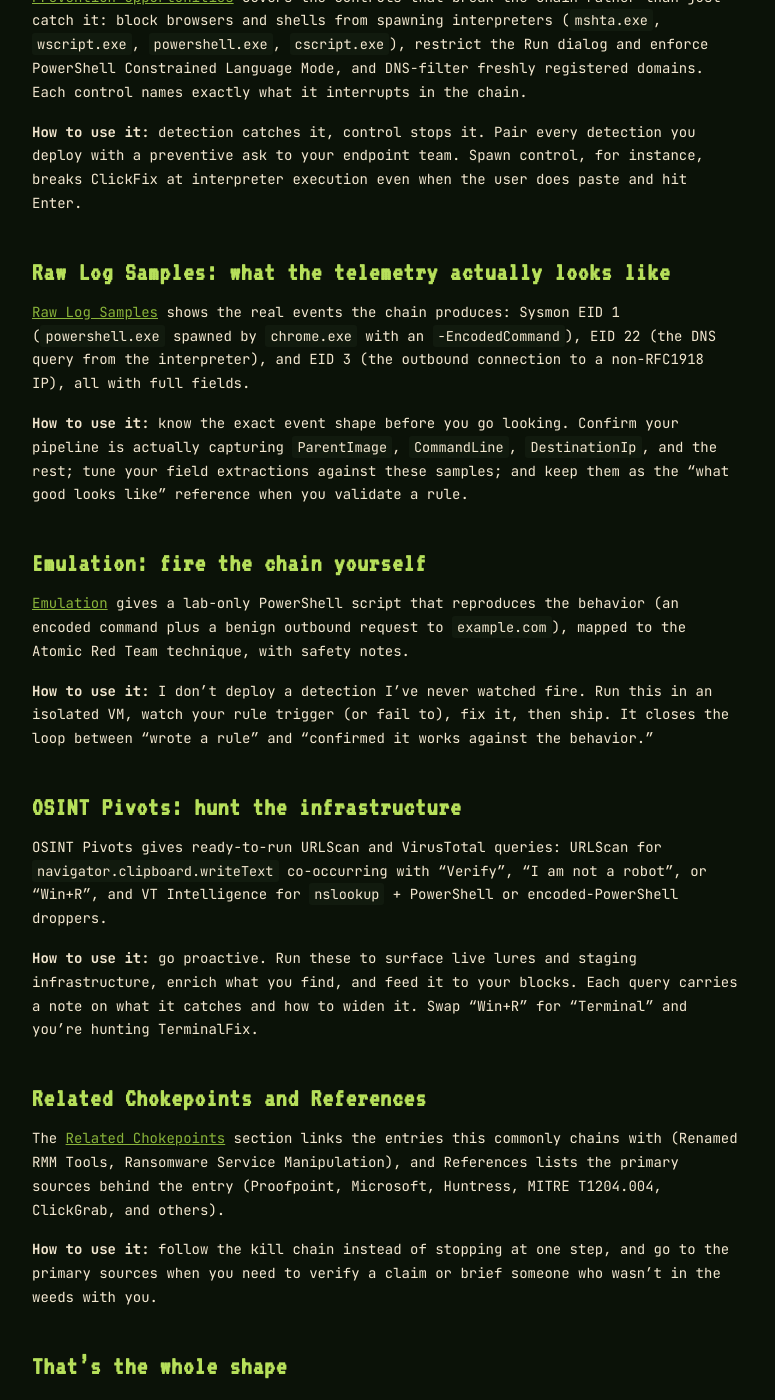
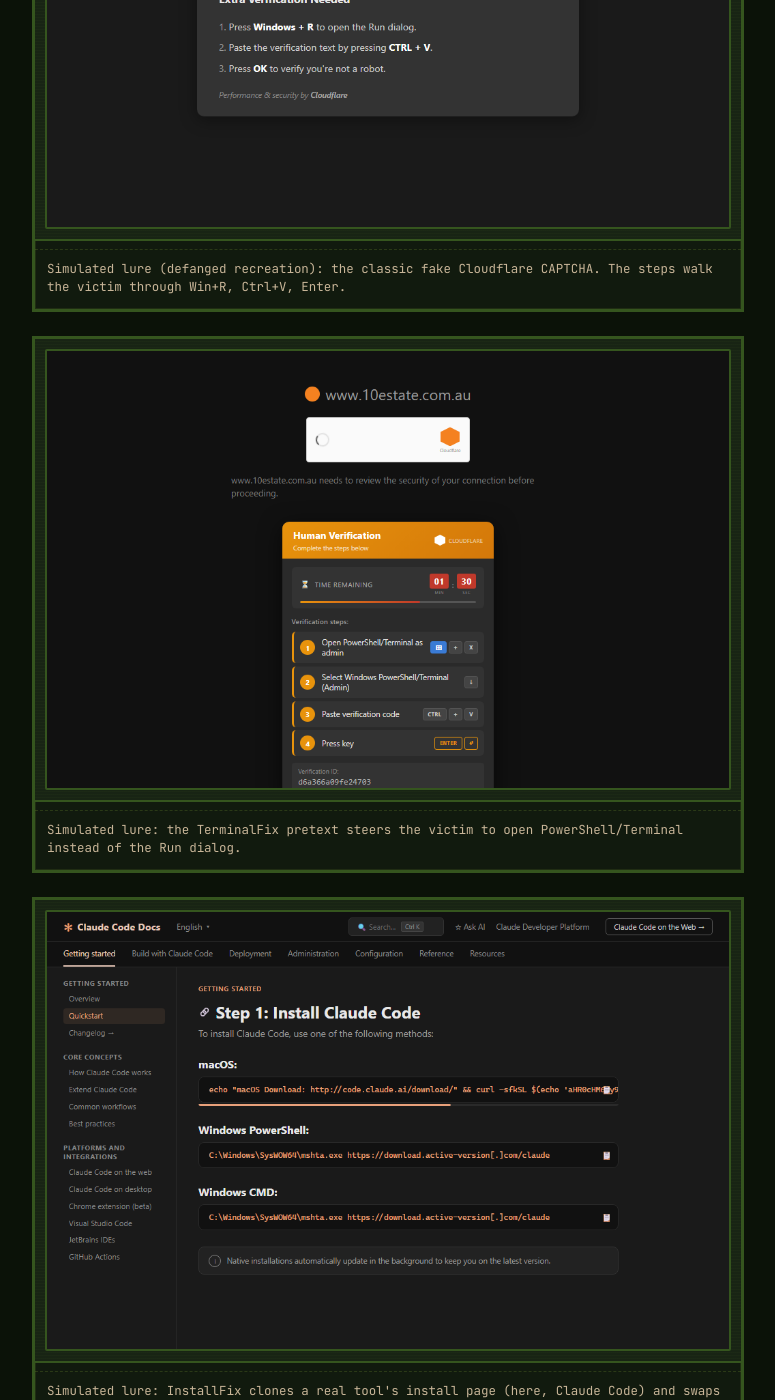
Before and after one commit to iimp0ster/playingwithpackets, a Jekyll site: the page built from _posts/2026-06-08-inside-a-chokepoint-entry.md, in a window 1280 px wide and 1400 px high, scrolled down 2342 px. Shown: the whole window, without its empty margins (252-1027 px from the left). Built offline with Jekyll 4.4.1, drawn with Linux system fonts in a browser that asks for light colours; some of the changed text lies outside the part shown.

Commit message:
content: add ClickFix entry + lure screenshots to the post
Page shot of the live ClickFix entry near the top, and a three-lure gallery (fake CAPTCHA, TerminalFix, InstallFix) in the Variations section, framed and captioned as defanged/simulated recreations. Note: the entry page shot reflects the current live design; refresh it if the chokepoint redesign (detection-chokepoints #114) ships.

Co-Authored-By: Claude Opus 4.8 (1M context) <noreply@anthropic.com>

```diff
--- a/_posts/2026-06-08-inside-a-chokepoint-entry.md
+++ b/_posts/2026-06-08-inside-a-chokepoint-entry.md
@@ -12,6 +12,8 @@ itself. Every entry in the project is laid out the same way, so once you can rea
 of them. I'll walk the
 [ClickFix entry](https://iimp0ster.github.io/detection-chokepoints/chokepoints/clickfix-techniques/)
 top to bottom and, for each section, say what it holds and how to actually use it.
+
+{% include post-screenshot.html src="/assets/img/posts/inside-a-chokepoint-entry/clickfix-entry.png" alt="The ClickFix entry on Detection Chokepoints, showing the title, the one-line invariant, and the priority, ATT&CK, difficulty, and prevalence badges" caption="The ClickFix entry. Every chokepoint follows this layout: the invariant and at-a-glance badges up top, then the sections below." %}
 
 ## The hero: the invariant and the at-a-glance read
 
@@ -58,6 +60,14 @@ section tracks nine variants: the original ClickFix, FileFix, TerminalFix, Downl
 JackFix/GlitchFix/ConsentFix family, WebDAV ClickFix, InstallFix, a Windows Terminal version, and a
 DNS-based one. Each shows the lure the user sees, a defanged copy of the payload, and a one-line mapping
 back to the same chokepoint.
+
+Expand any variant and the entry embeds a live preview of the lure itself. A few of the distinct ones:
+
+{% include post-screenshot.html src="/assets/img/posts/inside-a-chokepoint-entry/lure-captcha.png" alt="Simulated fake Cloudflare CAPTCHA page instructing the user to press Win+R, paste, and hit Enter" caption="Simulated lure (defanged recreation): the classic fake Cloudflare CAPTCHA. The steps walk the victim through Win+R, Ctrl+V, Enter." %}
+
+{% include post-screenshot.html src="/assets/img/posts/inside-a-chokepoint-entry/lure-terminalfix.png" alt="Simulated fake human-verification page instructing the user to open PowerShell or Terminal as admin" caption="Simulated lure: the TerminalFix pretext steers the victim to open PowerShell/Terminal instead of the Run dialog." %}
+
+{% include post-screenshot.html src="/assets/img/posts/inside-a-chokepoint-entry/lure-installfix.png" alt="Simulated clone of the Claude Code install docs page with a malicious install command" caption="Simulated lure: InstallFix clones a real tool's install page (here, Claude Code) and swaps the install one-liner for a malicious mshta call." %}
 
 **How to use it:** this section does two jobs. First it's evidence: every lure since 2024 still funnels
 through clipboard seeding, interpreter execution, and a network callback. The constant held. Second, and
```
Also changed, not shown: assets/img/posts/inside-a-chokepoint-entry/clickfix-entry.png (added), assets/img/posts/inside-a-chokepoint-entry/lure-captcha.png (added), assets/img/posts/inside-a-chokepoint-entry/lure-installfix.png (added), assets/img/posts/inside-a-chokepoint-entry/lure-terminalfix.png (added).
